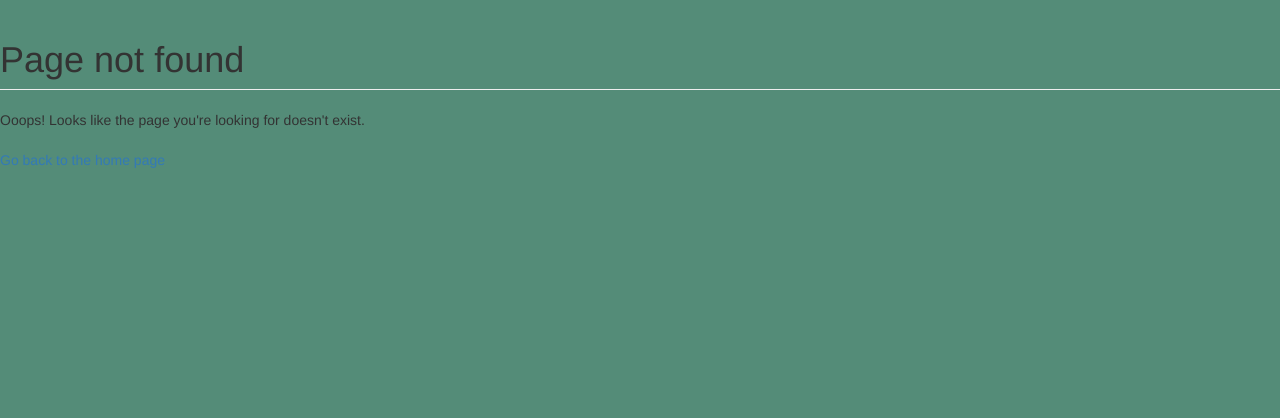
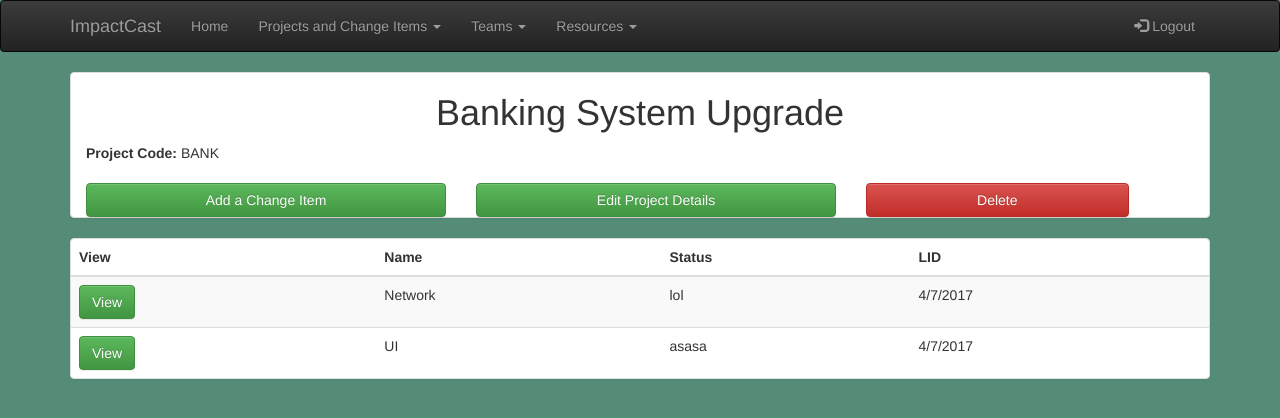
Before and after one commit to danfox13/impactcast, a React (Create React App) app in the folder client/: page /project in a window 1280 px wide. Before the commit this address had no page. Shown: the top 418 px of the page. Built offline with nearby package versions, Linux system fonts and the light colour scheme.

Commit message:
Ported login and project pages

```diff
--- /dev/null
+++ b/client/src/components/Project/ChangeItems.js
@@ -0,0 +1,49 @@
+/**
+ * @author: Artur Komoter
+ */
+
+import React, {Component} from 'react';
+import {Button, Panel, Table} from 'react-bootstrap';
+
+export default class ChangeItems extends Component
+{
+	render()
+	{
+		let changeItems = [];
+		this.props.changeItems.forEach((changeItem) =>
+			changeItems.push(
+				<tr>
+					<td>
+						<Button
+							href={'/project/' + this.props.projectCode + '/' + changeItem.title}
+							bsStyle="success">View
+						</Button>
+					</td>
+					<td>{changeItem.title}</td>
+					<td>{changeItem.status}</td>
+					<td>
+						{changeItem.lid.getDate() + '/' +
+						(changeItem.lid.getMonth() + 1) + '/' +
+						changeItem.lid.getFullYear()}
+					</td>
+				</tr>
+			)
+		);
+
+		return (
+			<Panel header={<h3 className="text-center">Attached Change Items</h3>}>
+				<Table striped hover responsive>
+					<thead>
+					<tr>
+						<th>View</th>
+						<th>Name</th>
+						<th>Status</th>
+						<th>LID</th>
+					</tr>
+					</thead>
+					<tbody>{changeItems}</tbody>
+				</Table>
+			</Panel>
+		)
+	}
+}
--- /dev/null
+++ b/client/src/components/Project/DeleteProject.js
@@ -0,0 +1,62 @@
+/**
+ * @author: Artur Komoter
+ */
+
+import React, { Component } from 'react';
+import {Button, Col, Glyphicon, Modal, Row} from 'react-bootstrap';
+
+export default class DeleteProject extends Component
+{
+	constructor()
+	{
+		super();
+		this.state = {
+			deleteProjectModal: false
+		};
+
+		this.toggleDeleteProjectModal = this.toggleDeleteProjectModal.bind(this);
+	}
+
+	toggleDeleteProjectModal()
+	{
+		this.setState({deleteProjectModal: !this.state.deleteProjectModal})
+	}
+
+	render()
+	{
+		return (
+			<Col sm={3}>
+				<Button bsStyle="danger" block
+				        onClick={this.toggleDeleteProjectModal}>Delete
+				</Button>
+				<Modal show={this.state.deleteProjectModal}
+				       onHide={this.toggleDeleteProjectModal}>
+					<Modal.Header>
+						<Modal.Title><Glyphicon glyph="remove"/> Remove Project</Modal.Title>
+					</Modal.Header>
+					<Modal.Body>
+						<h5>Are you sure you want to remove {this.props.projectCode}?</h5>
+					</Modal.Body>
+					<Modal.Footer>
+						<Row>
+							<Col sm={6}>
+								<Button
+									href={'/project/' + this.props.projectCode + '/delete'}
+									bsStyle="success" block>
+									<Glyphicon glyph="ok"/> Yes
+								</Button>
+							</Col>
+							<Col sm={6}>
+								<Button type="submit"
+								        bsStyle="danger" block
+								        onClick={this.toggleDeleteProjectModal}>
+									<Glyphicon glyph="remove"/> No
+								</Button>
+							</Col>
+						</Row>
+					</Modal.Footer>
+				</Modal>
+			</Col>
+		)
+	}
+}
--- /dev/null
+++ b/client/src/components/Project/ProjectDetails.js
@@ -0,0 +1,38 @@
+/**
+ * @author: Artur Komoter
+ */
+
+import React, {Component} from 'react';
+import {Button, Col, Grid, Panel, Row} from 'react-bootstrap';
+
+import DeleteProject from '../../components/Project/DeleteProject';
+
+export default class ProjectDetails extends Component
+{
+	render()
+	{
+		return (
+			<Panel>
+				<h1 className="text-center">{this.props.projectTitle}</h1>
+				<Grid>
+					<Row>
+						<Col sm={12}>
+							<strong>Project Code:</strong> {this.props.projectCode} <br/><br/>
+						</Col>
+					</Row>
+					<Row>
+						<Col sm={4}>
+							<Button href={'/project/' + this.props.projectCode + '/newChangeItem'}
+							        bsStyle="success" block>Add a Change Item</Button>
+						</Col>
+						<Col sm={4}>
+							<Button href={'/project/' + this.props.projectCode + '/update'}
+							        bsStyle="success" block>Edit Project Details</Button>
+						</Col>
+						<DeleteProject projectCode={this.props.projectCode}/>
+					</Row>
+				</Grid>
+			</Panel>
+		)
+	}
+}
--- a/client/src/components/Shared/Header.js
+++ b/client/src/components/Shared/Header.js
@@ -31,7 +31,7 @@ export default class Header extends Component {
                         </NavDropdown>
                     </Nav>
                     <Nav pullRight>
-                        <NavItem eventKey={1} href="#"><span className="glyphicon glyphicon-log-in"/>Logout</NavItem>
+                        <NavItem eventKey={1} href="#"><span className="glyphicon glyphicon-log-in"/> Logout</NavItem>
                     </Nav>
                 </Navbar.Collapse>
             </Navbar>
--- /dev/null
+++ b/client/src/containers/Login.js
@@ -0,0 +1,53 @@
+/**
+ * @author - Artur Komoter
+ */
+
+import React from 'react';
+import {Button,
+		Col,
+		ControlLabel,
+		FormControl,
+		FormGroup,
+		Grid,
+		Jumbotron,
+		Row} from 'react-bootstrap';
+
+export default function Login(props)
+{
+	return (
+		<div>
+			<br/>
+			<Grid>
+				<Row>
+					<Col sm={12}>
+						<Jumbotron>
+							<h1>Welcome to ImpactCast</h1>
+							<p>Please login to get started</p>
+						</Jumbotron>
+					</Col>
+				</Row>
+				<form>
+					<Row>
+						<Col sm={6}>
+							<FormGroup controlID="email">
+								<ControlLabel>E-mail address:</ControlLabel>
+								<FormControl type="text"/>
+							</FormGroup>
+						</Col>
+						<Col sm={6}>
+							<FormGroup controlID="pwd">
+								<ControlLabel>Password:</ControlLabel>
+								<FormControl type="password"/>
+							</FormGroup>
+						</Col>
+					</Row>
+					<Row>
+						<Col sm={12}>
+							<Button type="submit" bsStyle="success" bsSize="large" block>Login</Button>
+						</Col>
+					</Row>
+				</form>
+			</Grid>
+		</div>
+	)
+}
--- /dev/null
+++ b/client/src/containers/Project/Project.js
@@ -0,0 +1,37 @@
+/**
+ * @author: Artur Komoter
+ */
+
+import React, {Component} from 'react';
+import ProjectDetails from '../../components/Project/ProjectDetails';
+import ChangeItems from "../../components/Project/ChangeItems";
+
+export default class Project extends Component
+{
+	render()
+	{
+		return (
+			<div>
+				<ProjectDetails
+					projectTitle="Banking System Upgrade"
+					projectCode="BANK"
+				/>
+				<ChangeItems
+					projectCode="BANK"
+					changeItems={[
+						{
+							title: "Network",
+							status: "lol",
+							lid: new Date("July 4, 2017 12:00:00")
+						},
+						{
+							title: "UI",
+							status: "asasa",
+							lid: new Date("July 4, 2017 12:10:00")
+						}
+					]}
+				/>
+			</div>
+		)
+	}
+}
--- a/client/src/routes/AppRoutes.js
+++ b/client/src/routes/AppRoutes.js
@@ -6,16 +6,17 @@ import { Router, Route, IndexRoute, browserHistory } from 'react-router';
 import App from '../components/App';
 import HomePage from '../containers/HomePage';
 
-// Team Route Components
+// Project Route Components
 import NewProjectPage from '../containers/Project/NewProjectPage';
 import SearchProjectsAndItems from '../containers/Project/SearchProjectsAndItems';
 import ProjectSearchResults from '../containers/Project/ProjectSearchResultsPage';
-import TeamPage from '../containers/Team/TeamPage';
+import Project from '../containers/Project/Project';
 
 // Team Route Components
 import NewTeamPage from '../containers/Team/NewTeamPage';
 import SearchTeamsPage from '../containers/Team/SearchTeamsPage';
 import TeamSearchResults from '../containers/Team/TeamSearchResultsPage';
+import TeamPage from '../containers/Team/TeamPage';
 
 // Resource Route Components
 import NewResourcePage from '../containers/Resource/NewResourcePage';
@@ -24,6 +25,7 @@ import ResourceSearchResults from '../containers/Resource/ResourceSearchResultsP
 import ResourcePage from '../containers/Resource/ResourcePage';
 
 import NotFoundPage from '../containers/NotFoundPage';
+import LoginPage from '../containers/Login';
 
 export default class AppRoutes extends Component {
     render() {
@@ -34,6 +36,7 @@ export default class AppRoutes extends Component {
                     <Route path="/newProject" component={NewProjectPage}/>
                     <Route path="/searchProjects" component={SearchProjectsAndItems} />
                     <Route path="/projectSearchResults" component={ProjectSearchResults}/>
+                    <Route path="/project" component={Project}/>
 
                     <Route path="/newTeam" component={NewTeamPage}/>
                     <Route path="/searchTeams" component={SearchTeamsPage} />
@@ -45,6 +48,8 @@ export default class AppRoutes extends Component {
                     <Route path="/resourceSearchResults" component={ResourceSearchResults} />
                     <Route path="/resource/:id" component={ResourcePage}/>
                 </Route>
+
+                <Route path="/login" component={LoginPage}/>
                 <Route path="*" component={NotFoundPage}/>
             </Router>
         )
```
